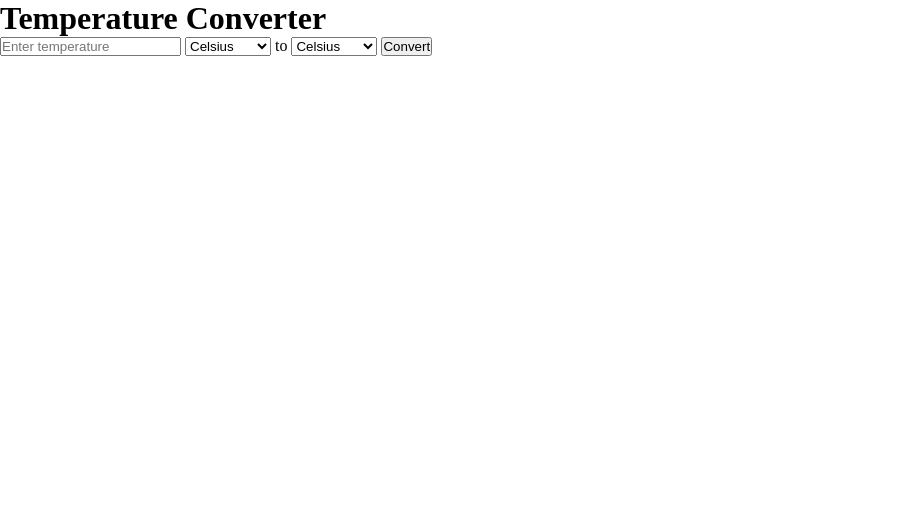
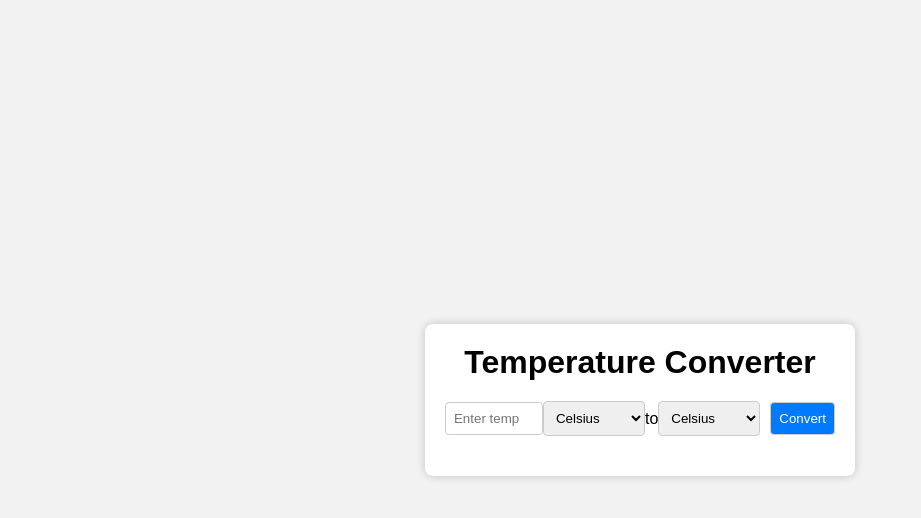
Before and after one commit to abel-cosmic/temprature_changer, a plain HTML site: page index.html in a window 1280 px wide. Shown: the whole page, without its empty margins (0-921 px from the left). Drawn offline with Linux system fonts and the light colour scheme.

Commit message:
added styling

```diff
--- a/index.css
+++ b/index.css
@@ -2,3 +2,57 @@
   margin: 0;
   padding: 0;
 }
+body {
+    font-family: Arial, sans-serif;
+    background-color: #f2f2f2;
+    margin: 0;
+    padding: 0;
+    display: flex;
+    justify-content: center;
+    align-items: center;
+    height: 100vh;
+}
+
+.container {
+    background-color: #fff;
+    border-radius: 8px;
+    padding: 20px;
+    box-shadow: 0 0 10px rgba(0, 0, 0, 0.2);
+    text-align: center;
+}
+
+h1 {
+    margin-top: 0;
+}
+
+.input-group {
+    display: flex;
+    justify-content: center;
+    align-items: center;
+    margin-top: 20px;
+}
+
+input[type="number"] {
+    padding: 8px;
+    border: 1px solid #ccc;
+    border-radius: 4px;
+    width: 80px;
+}
+
+select, button {
+    padding: 8px;
+    border: 1px solid #ccc;
+    border-radius: 4px;
+}
+
+button {
+    background-color: #007bff;
+    color: #fff;
+    cursor: pointer;
+    margin-left: 10px;
+}
+
+#result {
+    margin-top: 20px;
+    font-weight: bold;
+}
```
